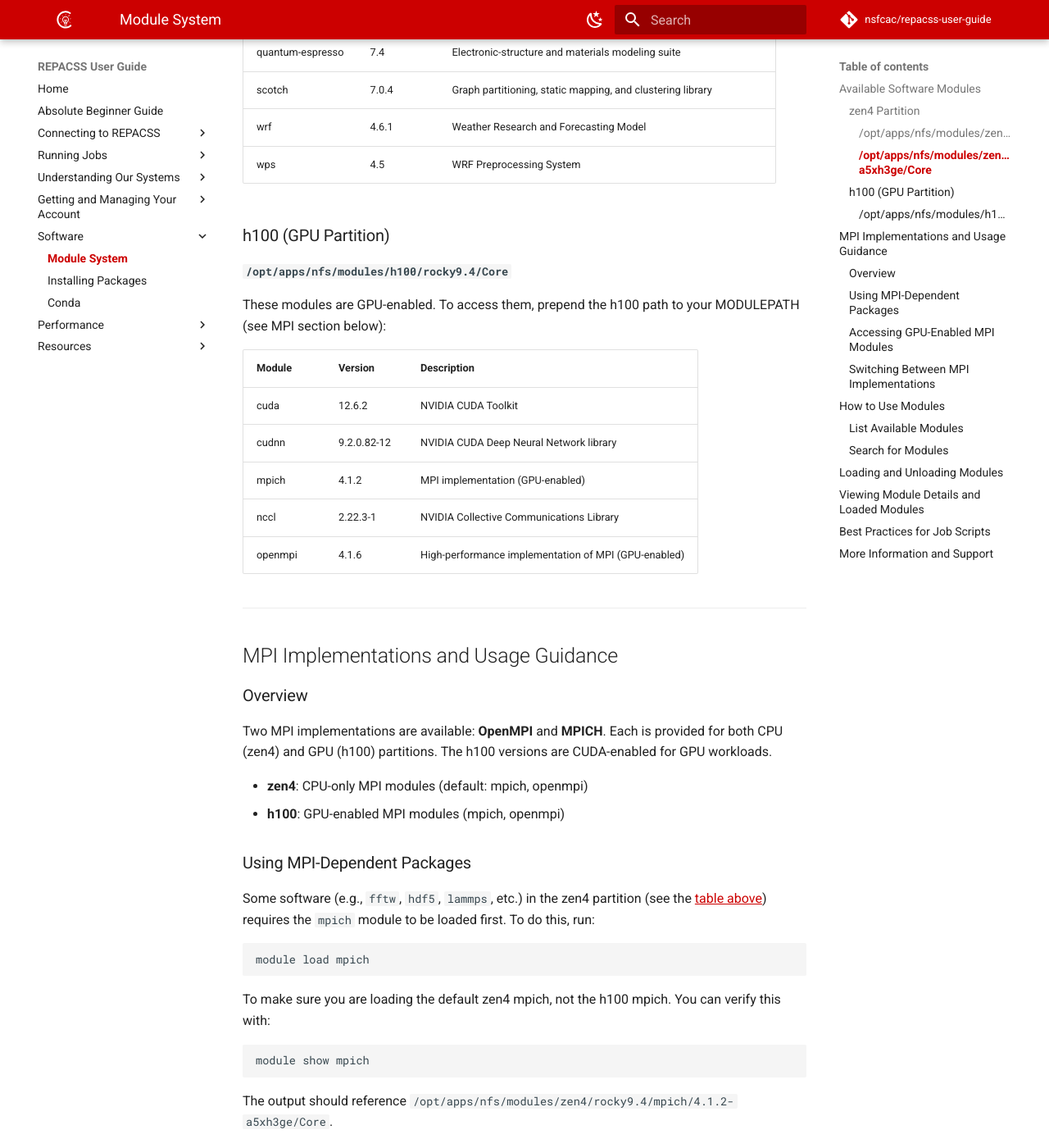
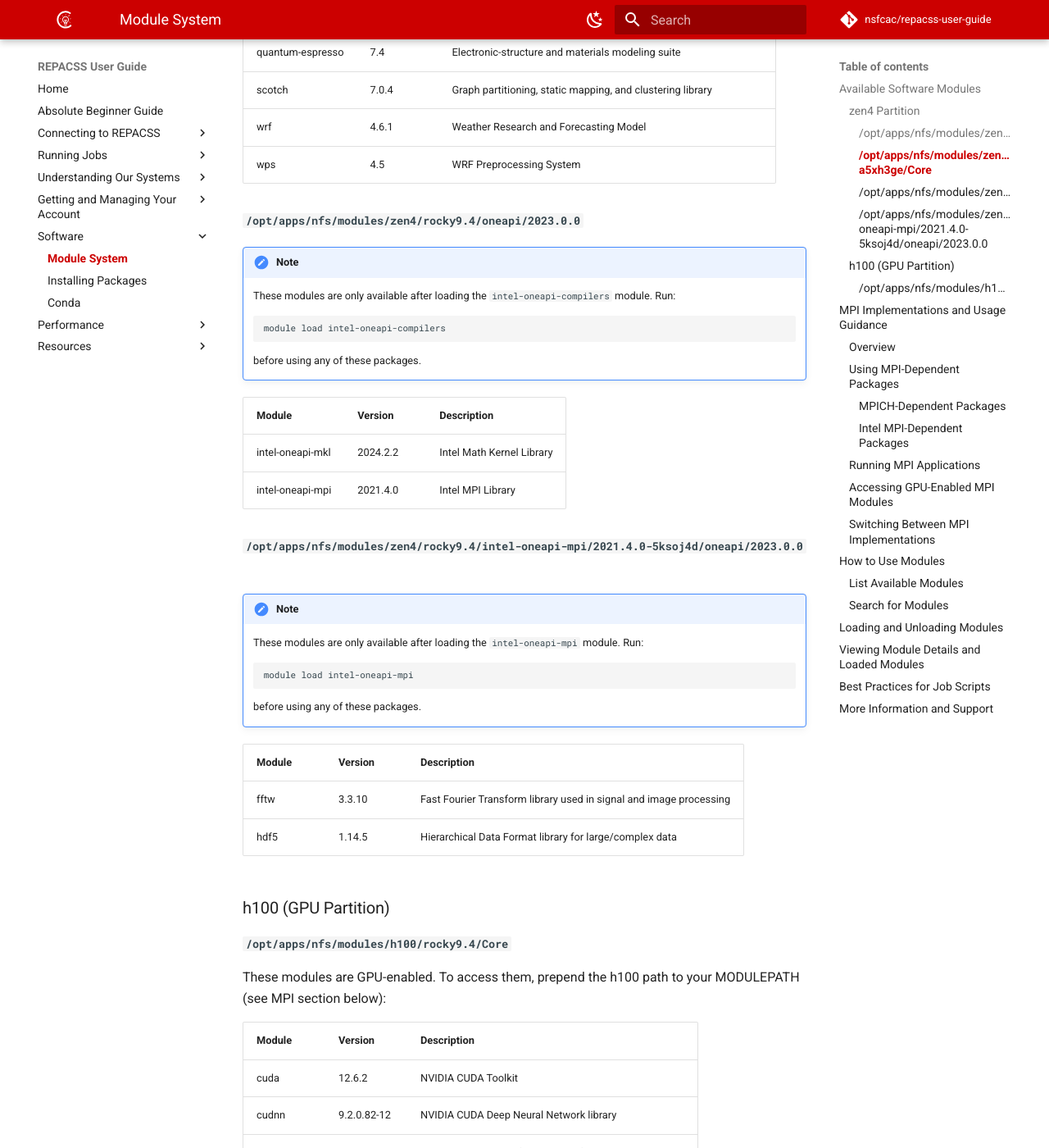
Before and after one commit to nsfcac/repacss-user-guide, an MkDocs documentation site: the page built from docs/software/module-system.md, in a window 1280 px wide and 1400 px high, scrolled down 2414 px. Shown: the whole window at 82% size. Built offline with MkDocs 1.6.1 and Material for MkDocs 9.7.7, drawn with Linux system fonts in a browser that asks for light colours; comment, search, counter and statistics services are not loaded; some of the changed text lies outside the part shown.

Commit message:
Update module system and DNS connection issue

````diff
--- a/docs/software/module-system.md
+++ b/docs/software/module-system.md
@@ -25,13 +25,12 @@
 | gnuplot               | 6.0.0         | Portable command-line driven graphing utility                    |
 | htop                  | 3.3.0         | Interactive process viewer                                       |
 | imagemagick           | 7.1.1-39      | Image manipulation tools                                         |
-| intel-oneapi-mkl      | 2024.2.2      | Intel Math Kernel Library                                        |
-| intel-oneapi-mpi      | 2021.4.0      | Intel MPI Library                                                |
+| intel-oneapi-compilers| 2023.0.0      | Intel OneAPI Compilers (C++, Fortran)                           |
 | metis                 | 5.1.0         | Serial graph partitioning and fill-reducing matrix ordering      |
 | **mpich**             | 4.1.2         | MPI implementation (default)                                     |
 | ninja                 | 1.12.1        | Small build system with a focus on speed                         |
 | openblas              | 0.3.28        | Optimized BLAS library                                           |
-| **openmpi**           | 4.1.6         | High-performance MPI (default)                                   |
+| **openmpi**           | 5.0.4         | High-performance MPI (default)                                   |
 | proj                  | 9.4.1         | Cartographic projections and coordinate transformations          |
 | python                | 3.10.10       | Python programming language                                      |
 | **python**            | 3.12.5        | Python programming language (default)                            |
@@ -64,13 +63,40 @@
 | hdf5                  | 1.14.5        | Hierarchical Data Format library for large/complex data           |
 | lammps                | 20240829.1    | Molecular dynamics simulator                                     |
 | netcdf-c              | 4.9.2         | Data format for array-oriented scientific data                    |
+| openfoam              | 2312          | Open source computational fluid dynamics toolbox                  |
 | p3dfft3               | 3.0.0         | Parallel 3D FFT library                                          |
 | quantum-espresso      | 7.4           | Electronic-structure and materials modeling suite                 |
 | scotch                | 7.0.4         | Graph partitioning, static mapping, and clustering library        |
 | wrf                   | 4.6.1         | Weather Research and Forecasting Model                           |
 | wps                   | 4.5           | WRF Preprocessing System                                         |
 
+#### `/opt/apps/nfs/modules/zen4/rocky9.4/oneapi/2023.0.0`
+!!! note
+    These modules are only available after loading the `intel-oneapi-compilers` module. Run:
 
+    ```bash
+    module load intel-oneapi-compilers
+    ```
+    before using any of these packages.
+
+| Module                | Version        | Description                                                      |
+|-----------------------|---------------|------------------------------------------------------------------|
+| intel-oneapi-mkl      | 2024.2.2      | Intel Math Kernel Library                                        |
+| intel-oneapi-mpi      | 2021.4.0      | Intel MPI Library                                                |
+
+#### `/opt/apps/nfs/modules/zen4/rocky9.4/intel-oneapi-mpi/2021.4.0-5ksoj4d/oneapi/2023.0.0`
+!!! note
+    These modules are only available after loading the `intel-oneapi-mpi` module. Run:
+
+    ```bash
+    module load intel-oneapi-mpi
+    ```
+    before using any of these packages.
+
+| Module                | Version        | Description                                                      |
+|-----------------------|---------------|------------------------------------------------------------------|
+| fftw                  | 3.3.10        | Fast Fourier Transform library used in signal and image processing|
+| hdf5                  | 1.14.5        | Hierarchical Data Format library for large/complex data           |
 
 ### h100 (GPU Partition)
 
@@ -84,7 +110,7 @@
 | cudnn    | 9.2.0.82-12   | NVIDIA CUDA Deep Neural Network library     |
 | mpich    | 4.1.2         | MPI implementation (GPU-enabled)            |
 | nccl     | 2.22.3-1      | NVIDIA Collective Communications Library    |
-| openmpi  | 4.1.6         | High-performance implementation of MPI (GPU-enabled)      |
+| openmpi  | 5.0.4         | High-performance implementation of MPI (GPU-enabled)      |
 
 ---
 
@@ -92,20 +118,24 @@
 
 ### Overview
 
-Two MPI implementations are available: **OpenMPI** and **MPICH**. Each is provided for both CPU (zen4) and GPU (h100) partitions. The h100 versions are CUDA-enabled for GPU workloads.
+Three MPI implementations are available: **OpenMPI**, **MPICH**, and **Intel MPI**. OpenMPI and MPICH are provided for both CPU (zen4) and GPU (h100) partitions, while Intel MPI is only available in the CPU (zen4) partition. The h100 versions are CUDA-enabled for GPU workloads.
 
-- **zen4**: CPU-only MPI modules (default: mpich, openmpi)
+- **zen4**: CPU-only MPI modules (default: mpich, openmpi) + Intel MPI (after loading intel-oneapi-compilers)
 - **h100**: GPU-enabled MPI modules (mpich, openmpi)
 
 ### Using MPI-Dependent Packages
 
-Some software (e.g., `fftw`, `hdf5`, `lammps`, etc.) in the zen4 partition (see the [table above](#optappsnfsmoduleszen4rocky94mpich412-a5xh3gecore)) requires the `mpich` module to be loaded first. To do this, run:
+Some software packages in the zen4 partition require specific MPI modules to be loaded first. Two sets of MPI-dependent packages are available:
+
+#### MPICH-Dependent Packages
+
+Software packages like `fftw`, `hdf5`, `lammps`, `openfoam`, `quantum-espresso`, `wrf`, etc. (see the [MPICH table above](#optappsnfsmoduleszen4rocky94mpich412-a5xh3gecore)) require the `mpich` module to be loaded first:
 
 ```bash
 module load mpich
 ```
 
-To make sure you are loading the default zen4 mpich, not the h100 mpich. You can verify this with:
+To make sure you are loading the default zen4 mpich, not the h100 mpich, verify with:
 
 ```bash
 module show mpich
@@ -113,7 +143,32 @@
 
 The output should reference `/opt/apps/nfs/modules/zen4/rocky9.4/mpich/4.1.2-a5xh3ge/Core`.
 
-This ensures the correct MPI environment for these libraries.
+#### Intel MPI-Dependent Packages
+
+Software packages like `fftw` and `hdf5` (see the [Intel MPI table above](#optappsnfsmoduleszen4rocky94intel-oneapi-mpi202140-5ksoj4doneapi202300)) require the Intel MPI environment to be loaded first:
+
+```bash
+module load intel-oneapi-compilers
+module load intel-oneapi-mpi
+```
+
+### Running MPI Applications
+
+When running MPI applications, use the appropriate launcher for your MPI implementation:
+
+- **For OpenMPI and MPICH**: Use `srun` (SLURM's native launcher)
+  ```bash
+  srun -n 4 ./your_mpi_program
+  ```
+
+- **For Intel MPI**: Use `mpirun` (Intel MPI's launcher)
+  ```bash
+  mpirun -np 4 ./your_mpi_program
+  ```
+
+This ensures optimal performance and compatibility with each MPI implementation.
+
+
 
 ### Accessing GPU-Enabled MPI Modules
 
````
Also changed, not shown: docs/connecting/index.md (+3 -0 lines).
